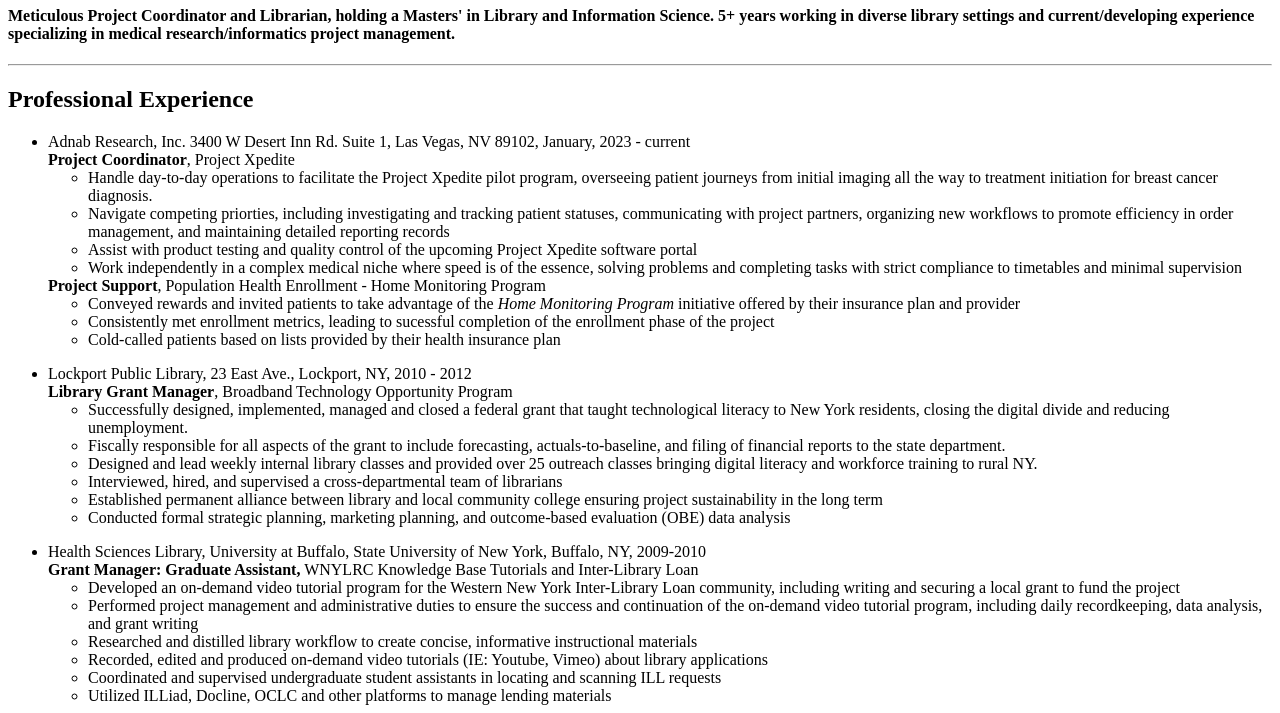
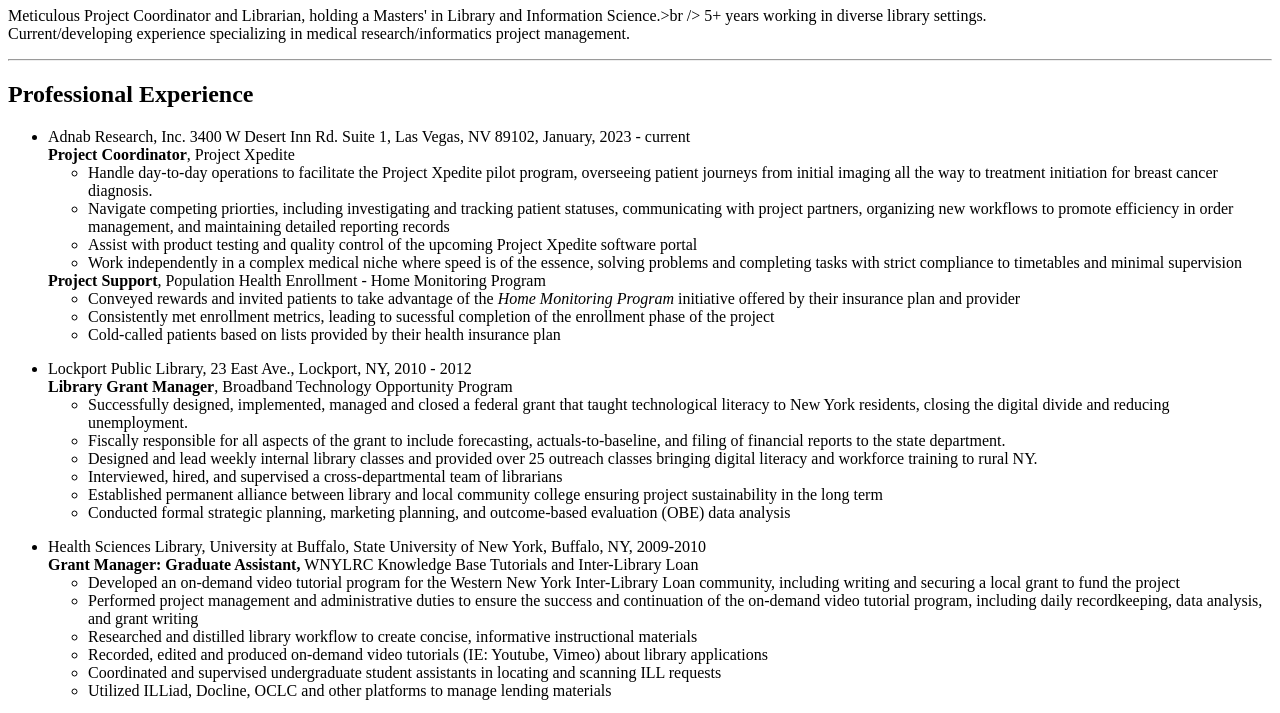
Before and after one commit to jaclynmclaughlin/html-capstone-project, a plain HTML site: page index.html in a window 1280 px wide. Shown: the part 73-786 px from the top of the page. Drawn offline with Linux system fonts and the light colour scheme.

Commit message:
Update index.html

```diff
--- a/index.html
+++ b/index.html
@@ -9,9 +9,10 @@
 
 <body>
     <h1>Jaclyn A. McLaughlin, MLS</h1>
-    <h4>Meticulous Project Coordinator and Librarian, holding a Masters' in Library and Information Science.
-        5+ years working in diverse library settings and current/developing experience specializing in medical
-        research/informatics project management.</h4>
+    <p>Meticulous Project Coordinator and Librarian, holding a Masters' in Library and Information Science.>br />
+        5+ years working in diverse library settings.<br />
+        Current/developing experience specializing in medical
+        research/informatics project management.</p>
 
     <hr />
 
```
